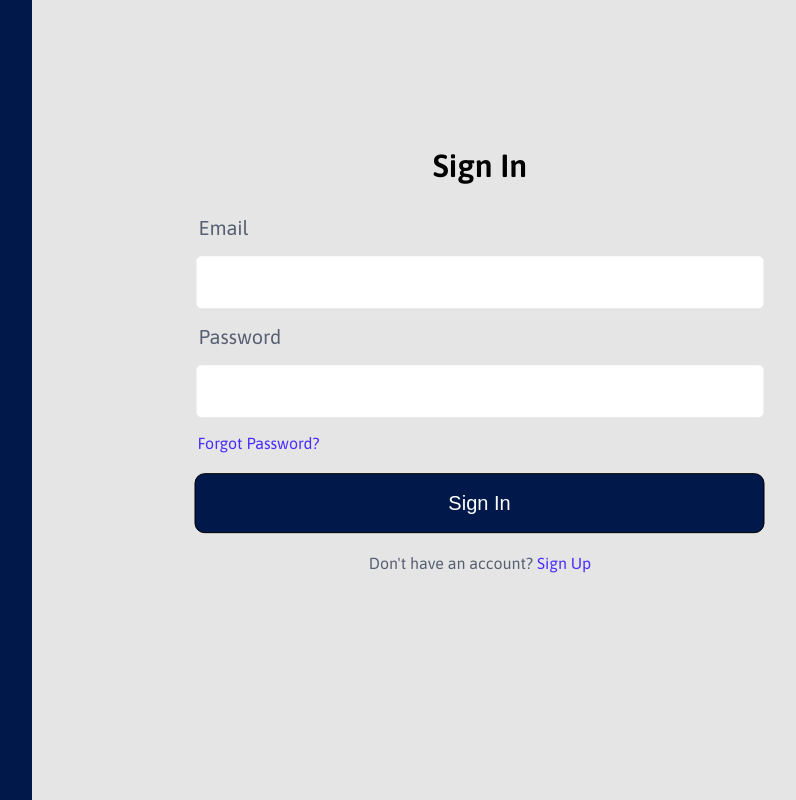
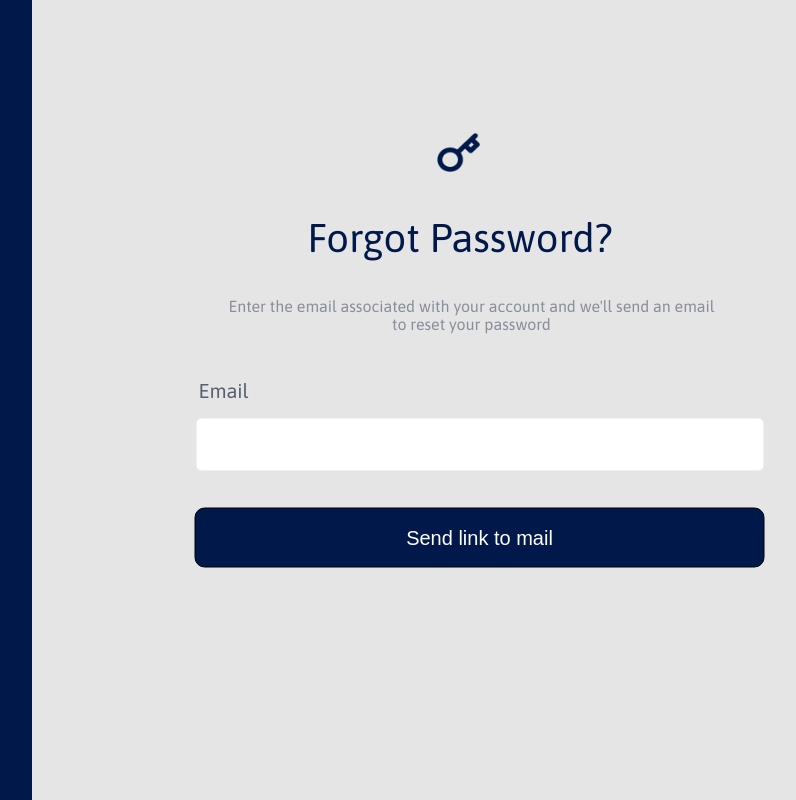
Before and after one commit to Amotul-raheem/park-ui, a React (Create React App) app: page / in a window 1280 px wide. Shown: the whole page, without its empty margins (352-1148 px from the left). Built offline with nearby package versions, Linux system fonts and the light colour scheme.

Commit message:
created and styled the forgot password page

```diff
--- a/src/App.js
+++ b/src/App.js
@@ -1,10 +1,11 @@
 import SignIn from "./components/SignIn/SignIn";
+import ForgotPassword from "./components/ForgotPassword/ForgotPassword";
 import "./App.css"
 
 function App() {
     return (
         <div>
-            <SignIn/>
+           <ForgotPassword />
         </div>
     );
 }
--- /dev/null
+++ b/src/components/ForgotPassword/ForgotPassword.css
@@ -0,0 +1,57 @@
+.forgot-password {
+    height: 100%;
+    position: fixed;
+    top: 0;
+    overflow-x: hidden;
+
+}
+.logo-container{
+    width: 30%;
+    background-color: #01194A;
+    left: 0;
+}
+.forgot-password-container {
+    width: 70%;
+    background-color: #E5E5E5;
+    right: 0;
+}
+img{
+    top:50%;
+    left:50%;
+    transform:translate(-50%,-50%);
+    width: 43px;
+    height: 39px;
+}
+.image-text-container{
+    text-align: center;
+
+}
+
+.forgot-password-form{
+    position: absolute;
+    top: 45%;
+    left: 50%;
+    transform: translate(-50%, -50%);
+}
+.forgot-password-header{
+    text-align: center;
+    color: #01194A;
+    font-size: 40px;
+    line-height: 46px;
+    padding: 20px 40px 20px 0;
+    font-weight: normal;
+    margin: 0;
+
+}
+.forgot-password-text{
+    text-align: center;
+    width: 500px;
+    padding-bottom: 30px;
+    padding-left: 30px;
+    font-style: normal;
+    font-weight: normal;
+    color: rgba(87, 96, 114, 0.65);
+}
+.button-container{
+    padding-top: 20px;
+}
--- /dev/null
+++ b/src/components/ForgotPassword/ForgotPassword.js
@@ -0,0 +1,34 @@
+import React from "react";
+import "./ForgotPassword.css"
+import FormInput from "../common/FormInput/FormInput";
+import FormButton from "../common/FormButton/FormButton";
+import key from "../../images/key.png"
+
+function ForgotPassword() {
+    return (
+        <div className='forgot-password'>
+            <div className="forgot-password logo-container" />
+            <div className="forgot-password forgot-password-container">
+                <div className="forgot-password-form">
+                    <div className="image-text-container">
+                        <img src={key} alt="key-image"/>
+                    <h1 className="forgot-password-header">Forgot Password?</h1>
+                    <p className="forgot-password-text">Enter the email associated with your account and we'll send an
+                        email to reset your password</p>
+                    </div>
+                    <FormInput
+                        name={"email"}
+                    />
+                    <div className="button-container">
+                    <FormButton
+                        name={"Send link to mail"}
+                    />
+                    </div>
+                </div>
+            </div>
+        </div>
+    )
+}
+
+
+export default ForgotPassword
```
Also changed, not shown: src/images/key.png (added).
